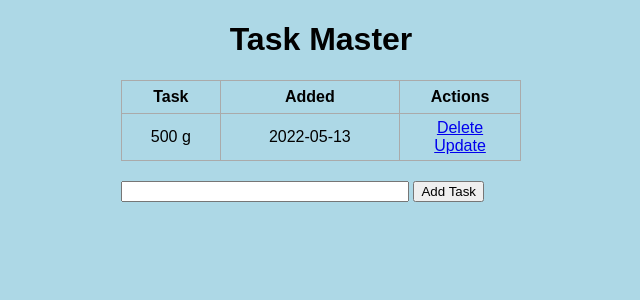
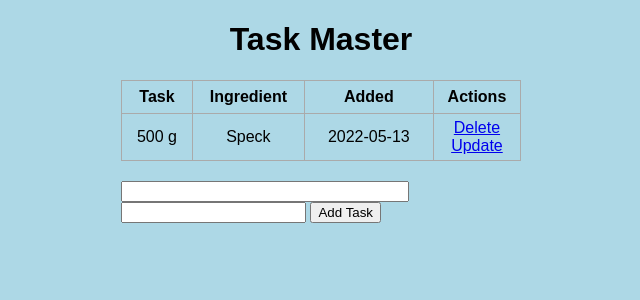
Before and after one commit to SvenBrauns/Rezept_Manager, a Flask app: page / in a window 1280 px wide. Shown: the top 300 px of the page, without its empty margins (319-959 px from the left). Run offline with Flask 2, Linux system fonts and the light colour scheme; data comes from the database, SQL or seed files in the repository; both versions use the stored data as it was after the commit.

Commit message:
Minor changes

```diff
--- a/app.py
+++ b/app.py
@@ -9,16 +9,18 @@ db = SQLAlchemy(app)
 class Todo(db.Model):
     id = db.Column(db.Integer, primary_key=True)
     content = db.Column(db.String(200), nullable=False)
+    ingredient = db.Column(db.String(200), nullable=False)
     date_created = db.Column(db.DateTime, default=datetime.utcnow)
 
     def __repr__(self):
-        return '<Task %r' % self.id
+        return '<Task %r>' % self.id
 
 @app.route('/', methods=['POST', 'GET'])
 def index():
     if request.method == 'POST':
         task_content = request.form['content']
-        new_task = Todo(content=task_content)
+        task_ingredient = request.form['ingredient']
+        new_task = Todo(content=task_content, ingredient=task_ingredient)
 
         try:
             db.session.add(new_task)
@@ -46,6 +48,7 @@ def update(id):
     task = Todo.query.get_or_404(id)
     if request.method == 'POST':
         task.content = request.form['content']
+        task.ingredient = request.form['ingredient']
 
         try:
             db.session.commit()
--- a/static/css/main.css
+++ b/static/css/main.css
@@ -8,6 +8,7 @@ body, html {
     margin: 0 auto;
     width: 400px;
 }
+
 
 table, td, th {
     border: 1px solid #aaa;
--- a/templates/index.html
+++ b/templates/index.html
@@ -10,15 +10,17 @@
     {% if tasks|length < 1 %}
     <h4 style="text-align: center">There are no tasks. Create one below!</h4>
     {% else %}
-    <table>
+    <table class="ingredients">
         <tr>
             <th>Task</th>
+            <th>Ingredient</th>
             <th>Added</th>
             <th>Actions</th>
         </tr>
         {% for task in tasks %}
         <tr>
             <td>{{ task.content }}</td>
+            <td>{{ task.ingredient }}</td>
             <td>{{ task.date_created.date() }}</td>
             <td>
                 <a href="/delete/{{task.id}}">Delete</a>
@@ -32,6 +34,7 @@
     <div class="form">
         <form action="/" method="POST">
             <input type="text" name="content" id="content">
+            <input type="text" name="ingredient" id="ingredient">
             <input type="submit" value="Add Task">
         </form>
     </div>
```
Also changed, not shown: test.db.
